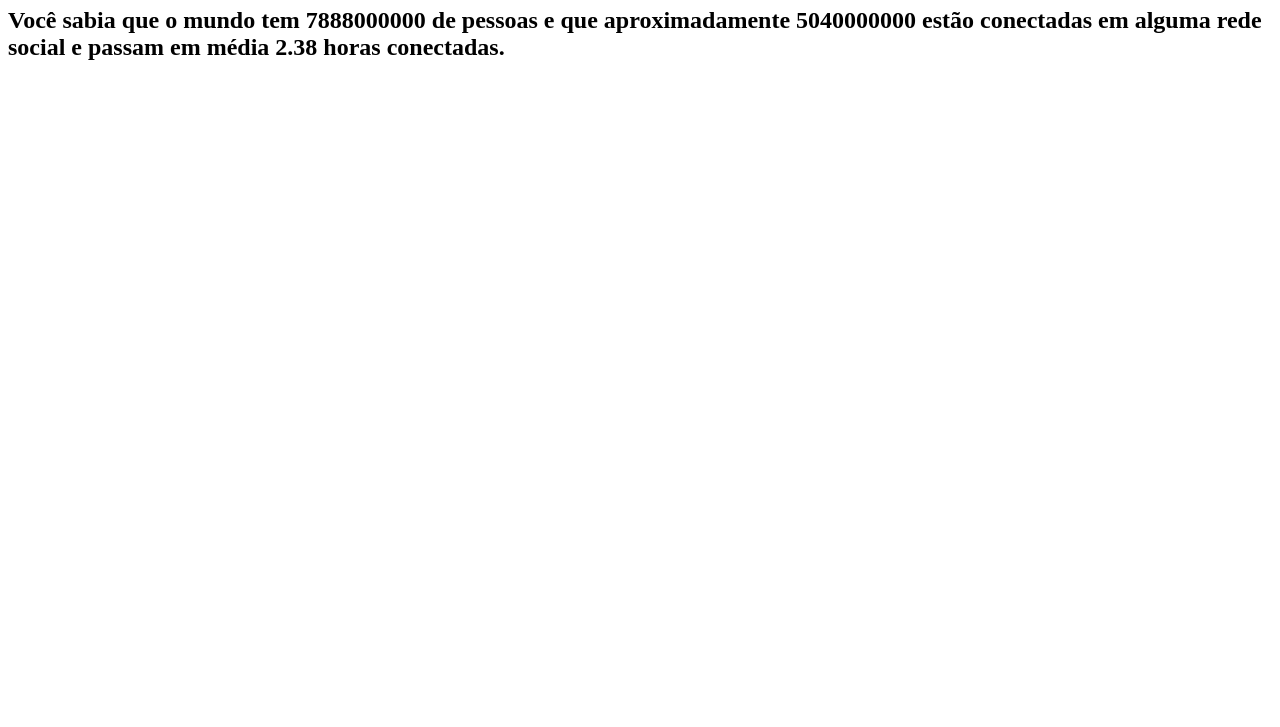
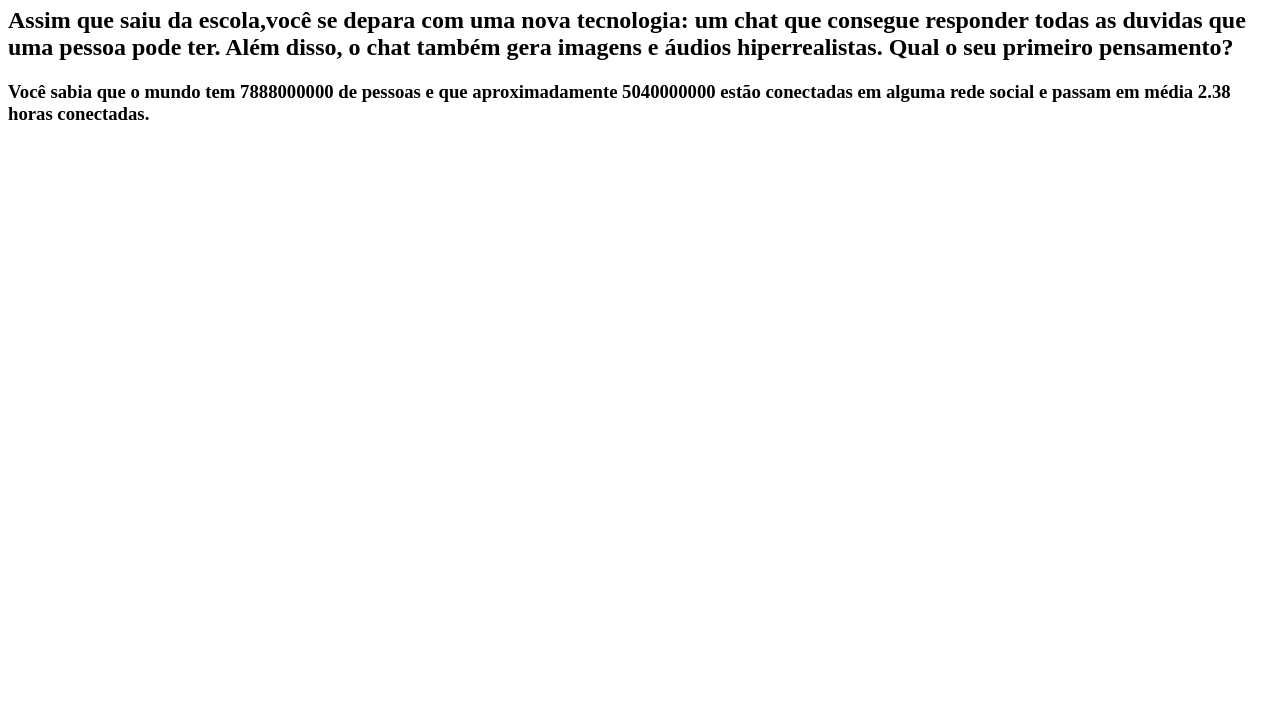
Before and after one commit to maykegirraldi/maykelyangiraldi, a plain HTML site: page _!DOCTYPE html_.html in a window 1280 px wide. Shown: the part 73-800 px from the top of the page. Drawn offline with Linux system fonts and the light colour scheme.

Commit message:
Add files via upload

```diff
--- a/_!DOCTYPE html_.html
+++ b/_!DOCTYPE html_.html
@@ -13,8 +13,9 @@
         <div class=”caixa-alternativas”></div>
         <div class=”caixa-resultado”>
         <p class=”texto-resultado”></p>
-        <h2>Você sabia que o mundo tem 7888000000 de pessoas e
-que aproximadamente 5040000000 estão conectadas em alguma rede social e passam em média 2.38 horas conectadas.</h2>
+        <h2>Assim que saiu da escola,você se depara com uma nova tecnologia: um chat que consegue responder todas as duvidas que uma pessoa pode ter. Além disso, o chat também gera imagens e áudios hiperrealistas. Qual o seu primeiro pensamento?</h2>
+        <h3>Você sabia que o mundo tem 7888000000 de pessoas e
+que aproximadamente 5040000000 estão conectadas em alguma rede social e passam em média 2.38 horas conectadas.</h3>
         </div>
         </div>
 </body>
```
